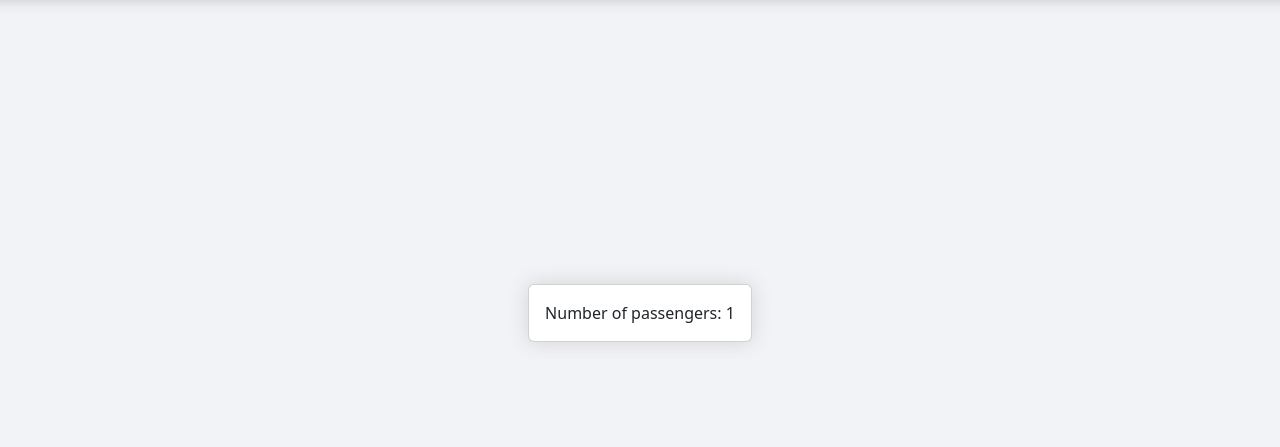
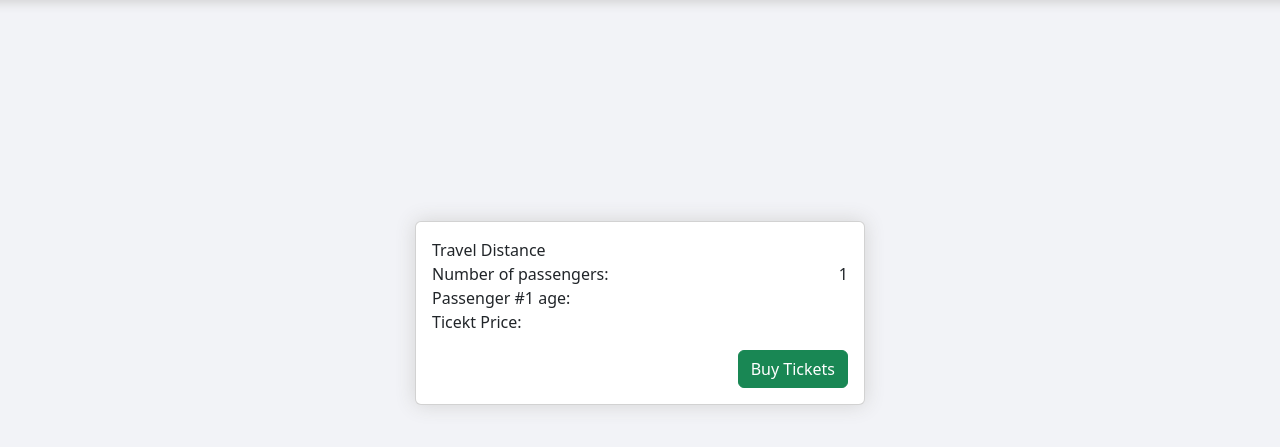
Before and after one commit to carloeusebi/js-biglietto-treno, a plain HTML site: page index.html in a window 1280 px wide. Shown: the part 87-534 px from the top of the page. Drawn offline with nearby package versions, Linux system fonts and the light colour scheme.

Commit message:
Page is ready to recieve js data

```diff
--- a/index.html
+++ b/index.html
@@ -31,8 +31,25 @@
 
     <main class="container-fluid d-flex justify-content-center align-items-center vh-100">
         <div class="card">
-            <div class="card-body">
-                <p class="card-text">Number of passengers: 1</p>
+            <div class="card-body text-end">
+                <div class="d-flex justify-content-between">
+                    <span>Travel Distance</span>
+                    <span id="travel-distance"></span>
+                </div>
+                <div class="d-flex justify-content-between">
+                    <span>Number of passengers:</span>
+                    <span>1</span>
+                </div>
+                <div class="d-flex justify-content-between">
+                    <span>Passenger #1 age:</span>
+                    <span id="passenger-age"></span>
+                </div>
+                <div class="d-flex justify-content-between">
+                    <span>Ticekt Price:</span>
+                    <span id="ticket-price"></span>
+                </div>
+                <div id="discounts" class="d-flex justify-content-between"></div>
+                <button type="button" class="btn btn-success mt-3">Buy Tickets</button>
             </div>
         </div>
     </main>
--- a/styles/styles.css
+++ b/styles/styles.css
@@ -17,5 +17,6 @@ header img{
 }
 
 .card{
+    width: 450px;
     box-shadow: 0 0 20px lightgray;
 }
```
